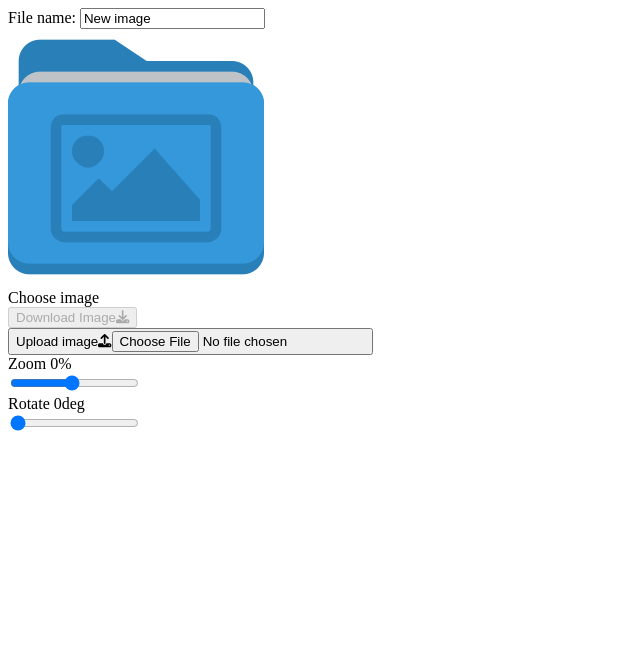
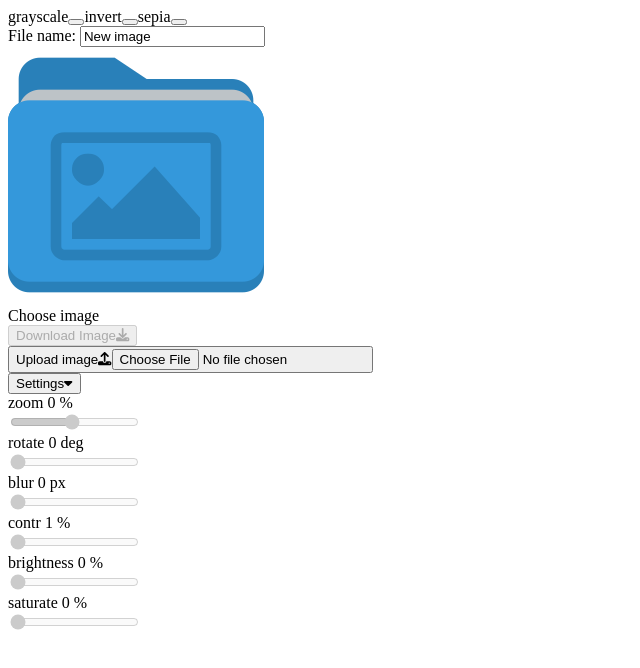
Before and after one commit to DavitAve/mini-photo-editor, a React (Vite) app: page / in a window 1280 px wide. Shown: the top 668 px of the page, without its empty margins (0-640 px from the left). Built offline with nearby package versions, Linux system fonts and the light colour scheme; the HTML template or start-up script is replaced by a standard one.

Commit message:
added some functionality

```diff
--- a/src/App.tsx
+++ b/src/App.tsx
@@ -1,5 +1,4 @@
 import Main from "./components/Main";
-import Test from "./components/Test";
 
 const App = () => {
   return (
--- a/src/components/Main.tsx
+++ b/src/components/Main.tsx
@@ -1,14 +1,29 @@
 import { FunctionComponent, useRef, ChangeEvent, useState } from "react";
 import FolderImg from "../assets/images/folder.png";
 import MainFunc from "./MainFunc";
+import MainPanel from "./MainPanel";
+import MainFilters from "./MainFilters";
 
 const canvasSize = 630;
+
+interface IChanges {
+  [key: string]: number;
+}
 
 const Main: FunctionComponent = () => {
   const canvasRef = useRef<HTMLCanvasElement>(null);
   const fileRef = useRef<HTMLInputElement>(null);
-  const [zoom, setZoom] = useState<number>(0);
-  const [rotate, setRotate] = useState<number>(0);
+  const [changes, setChanges] = useState<IChanges>({
+    zoom: 0,
+    rotate: 0,
+    blur: 0,
+    contr: 1,
+    brightness: 0,
+    saturate: 0,
+    grayscale: 0,
+    invert: 0,
+    sepia: 0,
+  });
   const [fileName, setFileName] = useState<string>("New image");
   const [selectedImage, setSelectedImage] = useState<
     string | ArrayBuffer | null
@@ -30,13 +45,19 @@ const Main: FunctionComponent = () => {
       }
       const x = ((canvas?.width || 0) - (w * args.zoom) / 100 - w) / 2;
       const y = ((canvas?.height || 0) - (h * args.zoom) / 100 - h) / 2;
-      const rotate = args.rotate * (Math.PI / 180);
 
       context?.translate(canvasSize / 2, canvasSize / 2);
-      context?.rotate(rotate);
-
+      context?.rotate(args.rotate * (Math.PI / 180));
       context?.translate(-canvasSize / 2, -canvasSize / 2);
       context?.clearRect(0, 0, w, h);
+      if (context)
+        context.filter = `blur(${args.blur}px) contrast(${
+          args.contr || 1
+        }) brightness(${args.brightness || 1}) saturate(${
+          args.saturate || 1
+        }) grayscale(${args.grayscale}) invert(${args.invert}) sepia(${
+          args.sepia
+        })`;
 
       context?.drawImage(
         img,
@@ -54,14 +75,23 @@ const Main: FunctionComponent = () => {
     type: string,
     event: ChangeEvent<HTMLInputElement> | undefined
   ) => {
-    if (type === "delete") setSelectedImage(null);
-    else if (type === "download") handleDownload();
+    if (type === "delete") {
+      setSelectedImage(null);
+      nulledChng();
+    } else if (type === "download") handleDownload();
     else if (type === "upload" && event) handleUpload(event);
   };
 
+  const nulledChng = () => {
+    setChanges((prev) => {
+      Object.keys(prev).forEach((key) => (prev[key] = 0));
+      return prev;
+    });
+  };
+
   const widthCond = (w: number, h: number) => {
-    if (w < 300 && h < 300) return { w: w * 2, h: h * 2 };
-    else if (w > canvasSize || h > canvasSize) {
+    // if (w < 300 && h < 300) return { w: w * 2, h: h * 2 };
+    if (w > canvasSize || h > canvasSize) {
       if (h > w) {
         const perc = ((h - w) / h) * 100;
         const newW = canvasSize - (canvasSize * perc) / 100;
@@ -89,20 +119,40 @@ const Main: FunctionComponent = () => {
   const handleUpload = (event: ChangeEvent<HTMLInputElement>) => {
     const file = event.target.files && event.target.files[0];
     const reader = new FileReader();
-    if (file) {
-      reader.readAsDataURL(file);
-    }
+    if (file) reader.readAsDataURL(file);
+
     reader.onload = () => {
-      setZoom(0);
+      nulledChng();
       setSelectedImage(reader.result);
       canvasUpd({ src: reader.result, zoom: 0 });
     };
   };
 
+  const handleSetChanges = (key: string, value: number | boolean) => {
+    const change = (value: number) => {
+      canvasUpd({
+        ...changes,
+        src: selectedImage,
+        [key]: value,
+      });
+    };
+
+    if (typeof value === "number") {
+      setChanges((prev) => ({ ...prev, [key]: value }));
+      change(value);
+    } else {
+      setChanges((prev) => ({ ...prev, [key]: value ? 1 : 0 }));
+      change(value ? 1 : 0);
+    }
+  };
+
   return (
     <div className="def-container">
       <div className="flex flex-col items-center py-3">
-        <div className="flex flex-col canvas-box">
+        <div className="relative w-[640px] flex flex-col canvas-box">
+          <div className="absolute right-[-160px] top-0">
+            <MainFilters changes={changes} onAction={handleSetChanges} />
+          </div>
           <div className="flex items-center">
             <span>File name: </span>
             <input
@@ -136,38 +186,11 @@ const Main: FunctionComponent = () => {
             image={selectedImage}
             onAction={mainAction}
           />
-          <div className="flex flex-col gap-4">
-            <div className="flex gap-6">
-              <div className="w-32">Zoom {zoom}%</div>
-              <input
-                type="range"
-                className="flex-auto"
-                min="-90"
-                max="100"
-                value={zoom}
-                onChange={(e) => {
-                  const val = Number(e.target.value);
-                  setZoom(val);
-                  canvasUpd({ src: selectedImage, rotate: rotate, zoom: val });
-                }}
-              />
-            </div>
-            <div className="flex gap-6">
-              <div className="w-32">Rotate {rotate}deg</div>
-              <input
-                type="range"
-                className="flex-auto"
-                min="0"
-                max="180"
-                value={rotate}
-                onChange={(e) => {
-                  const val = Number(e.target.value);
-                  setRotate(val);
-                  canvasUpd({ src: selectedImage, rotate: val, zoom: zoom });
-                }}
-              />
-            </div>
-          </div>
+          <MainPanel
+            changes={changes}
+            onAction={handleSetChanges}
+            disabled={!!selectedImage}
+          />
         </div>
       </div>
     </div>
--- /dev/null
+++ b/src/components/MainFilters.tsx
@@ -0,0 +1,33 @@
+import { FunctionComponent } from "react";
+import Toggle from "./UI/Toggle";
+
+interface IMainFiltersProps {
+  changes: {
+    [key: string]: number;
+  };
+  onAction: (key: string, value: boolean) => void;
+}
+
+const visiableKeys: string[] = ["grayscale", "invert", "sepia"];
+
+const MainFilters: FunctionComponent<IMainFiltersProps> = ({
+  changes,
+  onAction,
+}) => {
+  return (
+    <div className="flex flex-col gap-3">
+      {Object.keys(changes).map((key, index) => {
+        if (visiableKeys.includes(key))
+          return (
+            <Toggle
+              key={index}
+              label={key}
+              onChange={(value) => onAction(key, value)}
+            />
+          );
+      })}
+    </div>
+  );
+};
+
+export default MainFilters;
--- /dev/null
+++ b/src/components/MainPanel.tsx
@@ -0,0 +1,72 @@
+import { FunctionComponent, useState } from "react";
+import MainRange from "./MainRange";
+import { minMax } from "../utils/constants";
+import { FontAwesomeIcon } from "@fortawesome/react-fontawesome";
+import { faCaretDown } from "@fortawesome/free-solid-svg-icons";
+
+interface IMainPanelProps {
+  changes: {
+    [key: string]: number;
+  };
+  disabled: boolean;
+  onAction: (key: string, value: number) => void;
+}
+
+const visiableKeys: string[] = [
+  "zoom",
+  "rotate",
+  "blur",
+  "contr",
+  "brightness",
+  "saturate",
+];
+
+const MainPanel: FunctionComponent<IMainPanelProps> = ({
+  changes,
+  disabled,
+  onAction,
+}) => {
+  const [show, setShow] = useState<boolean>(true);
+
+  return (
+    <>
+      <div className="w-[640px] py-4">
+        <div className="pb-4">
+          <button
+            className="text-3xl w-full flex justify-between items-center"
+            onClick={() => setShow(!show)}
+          >
+            <span>Settings</span>
+            <FontAwesomeIcon
+              icon={faCaretDown}
+              className={`tr-2 text-lg ${show ? "rotate-180" : ""}`}
+            />
+          </button>
+        </div>
+        <div
+          className={`flex flex-col gap-4 overflow-hidden tr-2 ${
+            show ? "h-[223px]" : "h-0"
+          }`}
+        >
+          {Object.entries(changes).map(([key, item], index) => {
+            if (visiableKeys.includes(key))
+              return (
+                <MainRange
+                  key={index}
+                  label={key}
+                  disabled={!disabled}
+                  value={item}
+                  icon={minMax[key]?.ic}
+                  min={minMax[key]?.min || 0}
+                  max={minMax[key]?.max || 100}
+                  onChange={(value) => onAction(key, value)}
+                />
+              );
+          })}
+        </div>
+      </div>
+    </>
+  );
+};
+
+export default MainPanel;
--- /dev/null
+++ b/src/components/MainRange.tsx
@@ -0,0 +1,45 @@
+import { FunctionComponent } from "react";
+
+interface IMainRangeProps {
+  value: number;
+  label?: string;
+  max?: number;
+  min?: number;
+  disabled?: boolean;
+  icon?: string;
+  onChange: (value: number) => void;
+}
+
+const MainRange: FunctionComponent<IMainRangeProps> = ({
+  value = 0,
+  label,
+  max = 100,
+  min = 0,
+  icon,
+  disabled = false,
+  onChange,
+}) => {
+  return (
+    <>
+      <div className="flex gap-6">
+        <div className="w-32 capitalize">
+          {label} {value} {icon}
+        </div>
+        <input
+          disabled={disabled}
+          type="range"
+          className="flex-auto disabled:background-[#666666]"
+          min={min}
+          max={max}
+          value={value}
+          onChange={(e) => {
+            const val = Number(e.target.value);
+            onChange(val);
+          }}
+        />
+      </div>
+    </>
+  );
+};
+
+export default MainRange;
--- /dev/null
+++ b/src/components/UI/Toggle.tsx
@@ -0,0 +1,42 @@
+import { FunctionComponent, useEffect, useState } from "react";
+
+interface IToggleProps {
+  label?: string;
+  defaultChecked?: boolean;
+  onChange?: (value: boolean) => void;
+}
+
+const Toggle: FunctionComponent<IToggleProps> = ({
+  defaultChecked = false,
+  label = "",
+  onChange,
+}) => {
+  const [active, setActive] = useState<boolean>(false);
+
+  useEffect(() => {
+    setActive(defaultChecked);
+  }, [defaultChecked]);
+
+  return (
+    <label className="flex items-center gap-1 justify-end">
+      <span className="text-lg font-medium capitalize">{label}</span>
+      <button
+        onClick={() => {
+          setActive(!active);
+          onChange && onChange(!active);
+        }}
+        className={`w-12 h-6 tr-2 rounded-3xl cursor-pointer  relative ${
+          active ? "bg-[#0F4C75]" : "bg-[#313131]"
+        }`}
+      >
+        <div
+          className={`tr-2 absolute top-[50%] translate-y-[-50%] w-5 h-5 rounded-[50%] bg-[#fff] ${
+            active ? "left-6" : "left-[4px]"
+          }`}
+        ></div>
+      </button>
+    </label>
+  );
+};
+
+export default Toggle;
--- /dev/null
+++ b/src/utils/constants.ts
@@ -0,0 +1,40 @@
+interface IMinMax {
+  [key: string]: {
+    min: number;
+    max: number;
+    ic: string;
+  };
+}
+
+export const minMax: IMinMax = {
+  zoom: {
+    min: -90,
+    max: 100,
+    ic: "%",
+  },
+  rotate: {
+    min: 0,
+    max: 360,
+    ic: "deg",
+  },
+  blur: {
+    min: 0,
+    max: 30,
+    ic: "px",
+  },
+  contr: {
+    min: 1,
+    max: 10,
+    ic: "%",
+  },
+  brightness: {
+    min: 0,
+    max: 100,
+    ic: "%",
+  },
+  saturate: {
+    min: 0,
+    max: 100,
+    ic: "%",
+  },
+};
```
Also changed, not shown: src/styles/global.css (indentation only).
